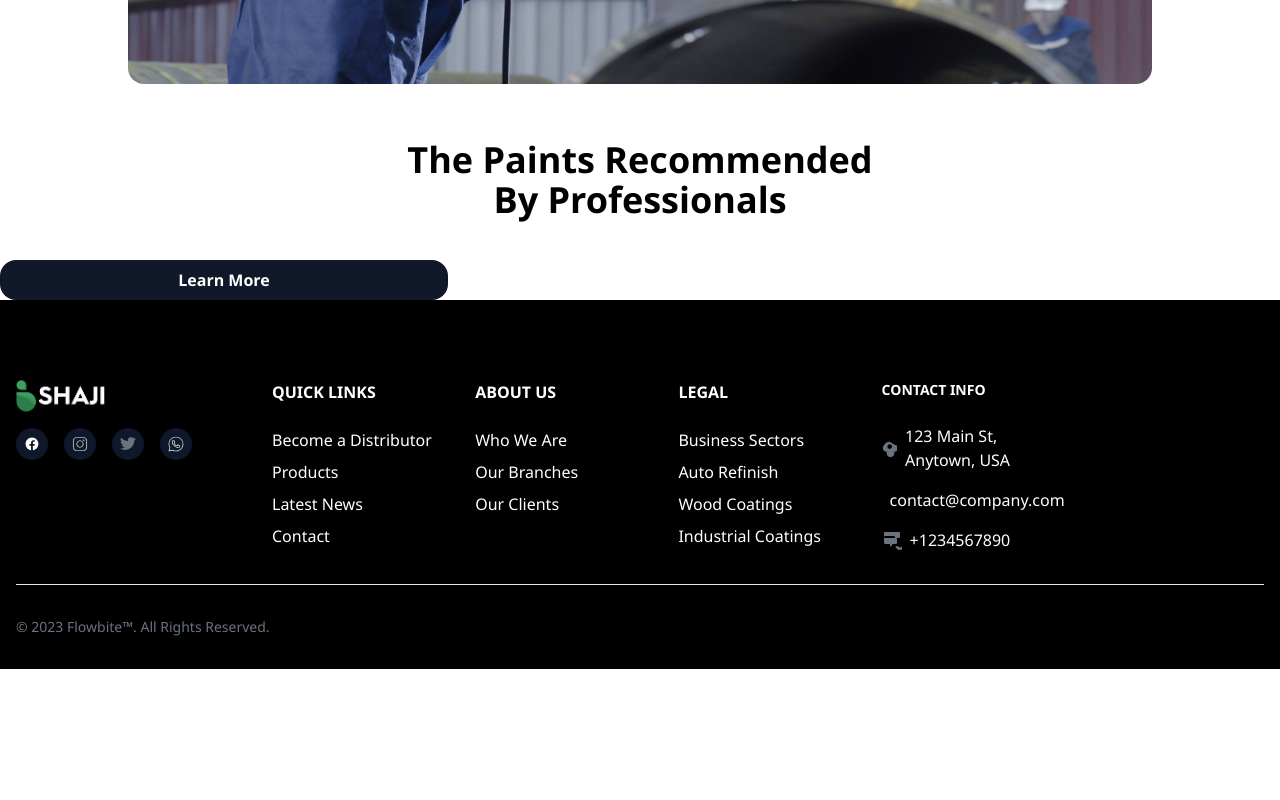
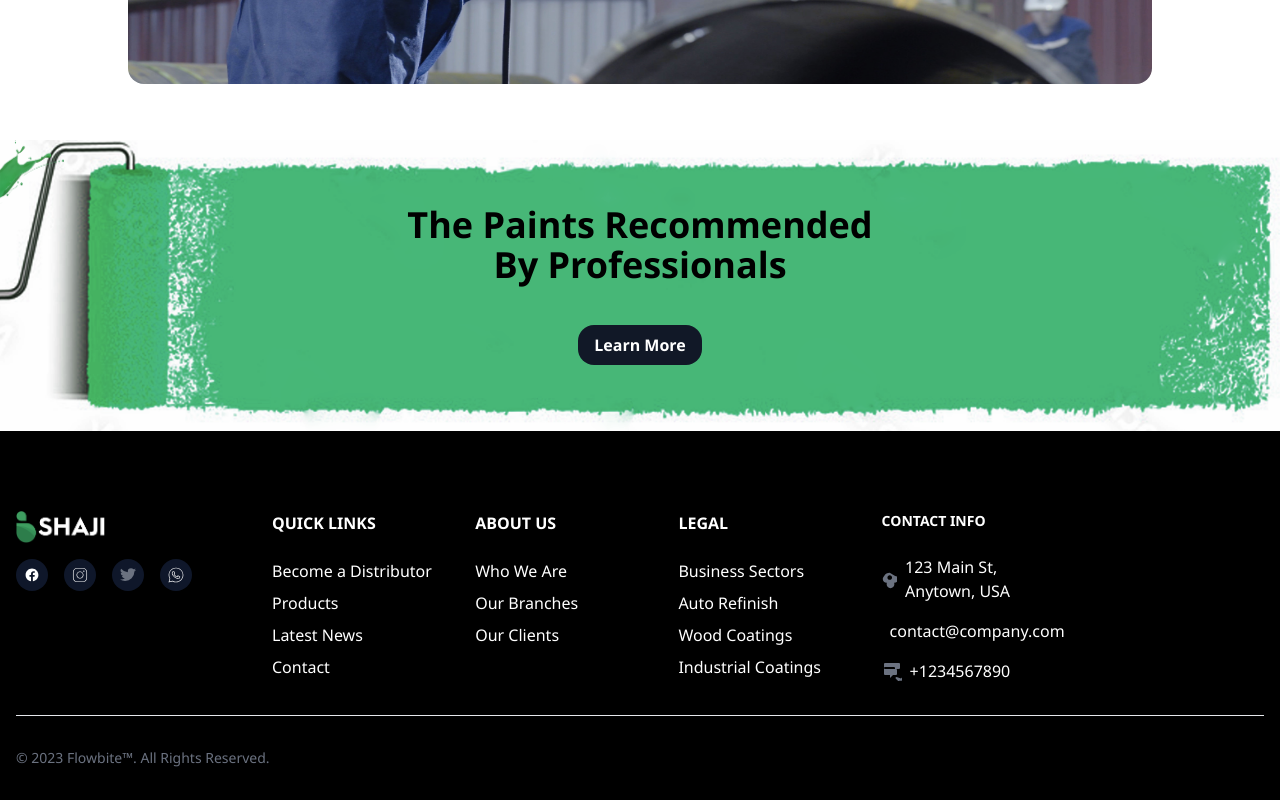
Before and after one commit to Muhammedshahir001/Shaji-paints, a React (Create React App) app: page / in a window 1280 px wide. Shown: the part 3511-4311 px from the top of the page. Before the commit the page ends 4180 px from the top, so only its background shows below. Built offline with nearby package versions, Linux system fonts and the light colour scheme.

Commit message:
new image updation

```diff
--- a/src/components/user/Home.jsx
+++ b/src/components/user/Home.jsx
@@ -13,12 +13,10 @@ import menuImage from "../../images/Img 1.png";
 import { Link } from "react-router-dom";
 import imageInCorner from "../../images/image44.png";
 import image45 from "../../images/image45.png";
+import image44 from "../../images/image44.png";
 import Booking from "../../images/Book A Demo.png";
 
 function Home() {
-  const section = {
-    backgroundImage: "url(" + { image45 } + ")",
-  };
   const features = [
     {
       title: "Distibution",
@@ -108,7 +106,7 @@ function Home() {
               </p>
             </div>
 
-            <div className="flex px-12  flex-col mb-4">
+            <div className="flex lg:px-12  flex-col mb-4">
               <div className="flex   items-center mb-2">
                 <img src={team} style={{ width: "50px" }} alt="" />
                 <p>Team Of Professionals</p>
@@ -336,11 +334,11 @@ function Home() {
 
         {/* <img src={image44} alt="" /> */}
 
-        <section className="flex   justify-center items-center">
-          <div className=" h-fit  w-screen bg-bannerImg ">
-            {/* <img src={image45} alt="" className=" h-full " /> */}
-            <div className=" text-center">
-              <h2 className="text-black lg:text-4xl md:text-2xl sm:text-xl  text-lg font-extrabold">
+        <section className="relative flex justify-center items-center">
+          <div className="relative w-full">
+            <img src={image45} alt="" className="w-full h-auto" />
+            <div className="absolute inset-0 flex flex-col justify-center items-center text-center">
+              <h2 className="text-black lg:text-4xl md:text-2xl sm:text-xl text-lg font-extrabold">
                 The Paints Recommended <br /> By Professionals
               </h2>
               <Link
--- a/tailwind.config.js
+++ b/tailwind.config.js
@@ -7,11 +7,7 @@ module.exports = {
     extend: {},
         backgroundImage: {
       bannerImg:
-        "url('')",
-      loginBg:
-        "url(https://res.cloudinary.com/dn6anfym7/image/upload/v1699693210/ezgif.com-resize_osqicn.gif)",
-      adminLogBg:
-        "url(https://www.pixground.com/wp-content/uploads/2023/10/Floating-City-Pixel-World-AI-Generated-4K-Wallpaper-1536x864.webp)",
+        "url('https://res.cloudinary.com/dqlhedl48/image/upload/v1716309839/image45_i8ltek.png')",
     },
   },
   plugins: [],
```
Also changed, not shown: 1 other file (tests, documents, lock files or other folders).
